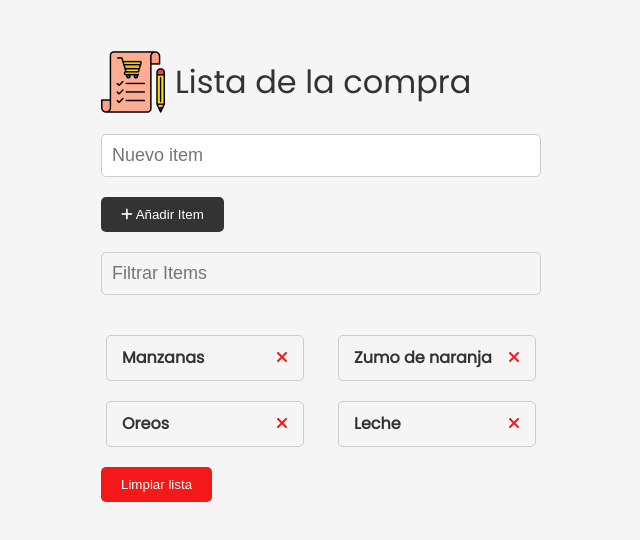
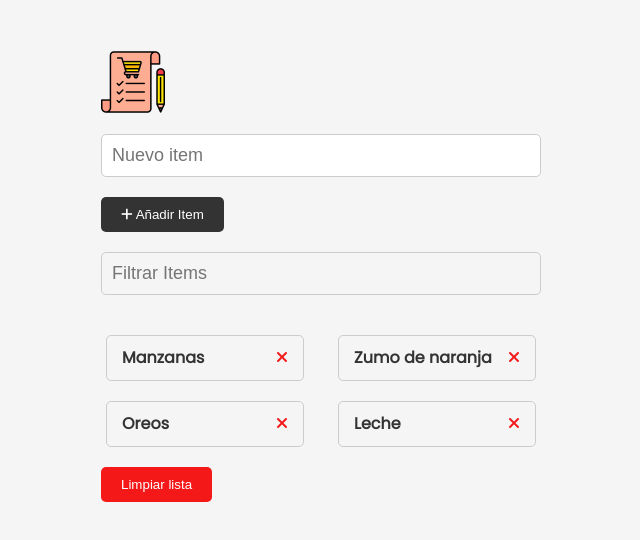
Before and after one commit to SoibCursos/2024-12-23ClonadaES6, a plain HTML site: page DOM/03-selectores/index.html in a window 1280 px wide. Both pictures are taken after a click on the button "Añadir Item". Shown: the whole page, without its empty margins (319-959 px from the left). Drawn offline with Linux system fonts and the light colour scheme.

Commit message:
2024-12-23Hrs12_01

```diff
--- a/DOM/03-selectores/index.html
+++ b/DOM/03-selectores/index.html
@@ -59,7 +59,7 @@
     </ul>
     <button id="clear" class="btn-clear">Limpiar lista</button>
   </div>
-  <script src="./js/script.js"></script>
+  <script src="js/script.js"></script>
 </body>
 
 </html>
--- a/DOM/03-selectores/js/script.js
+++ b/DOM/03-selectores/js/script.js
@@ -1,19 +1,15 @@
-//Selector de ID
-const tituloPrincipal = document.getElementById("titulo-prinpical");
-// console.log(tituloPrincipal.innerText);
+//Seleccionar el boton, el h1 y el input
+const miBoton = document.getElementById("mi-boton");
+const tituloPrincipal = document.querySelector("#titulo-principal");
+const itemInput = document.querySelector("#item-input");
 
-//Con query selector
-const tituloPrincipalQuery = document.querySelector("#titulo-prinpical");
-// console.log(tituloPrincipalQuery.innerText);
-
-//Ejemplo de leer input de texto
-const itemInput = document.getElementById("item-input");
-//Creamos un evento
-itemInput.addEventListener("keyup", () => {
-  console.log(itemInput.value);
+//añadirle un evento onclick
+miBoton.addEventListener("click", () => {
+  //Actualizar el contenido del h1 con el value del input
+  console.log("Has clicado en el botón");
   tituloPrincipal.innerText = itemInput.value;
+  itemInput.value = ""; //Limpia el input de texto
 });
-
 //Seleccionar el boton
 //añadirle un evento onclick
 //Actualizar el contenido del h1 con el value del input
```
